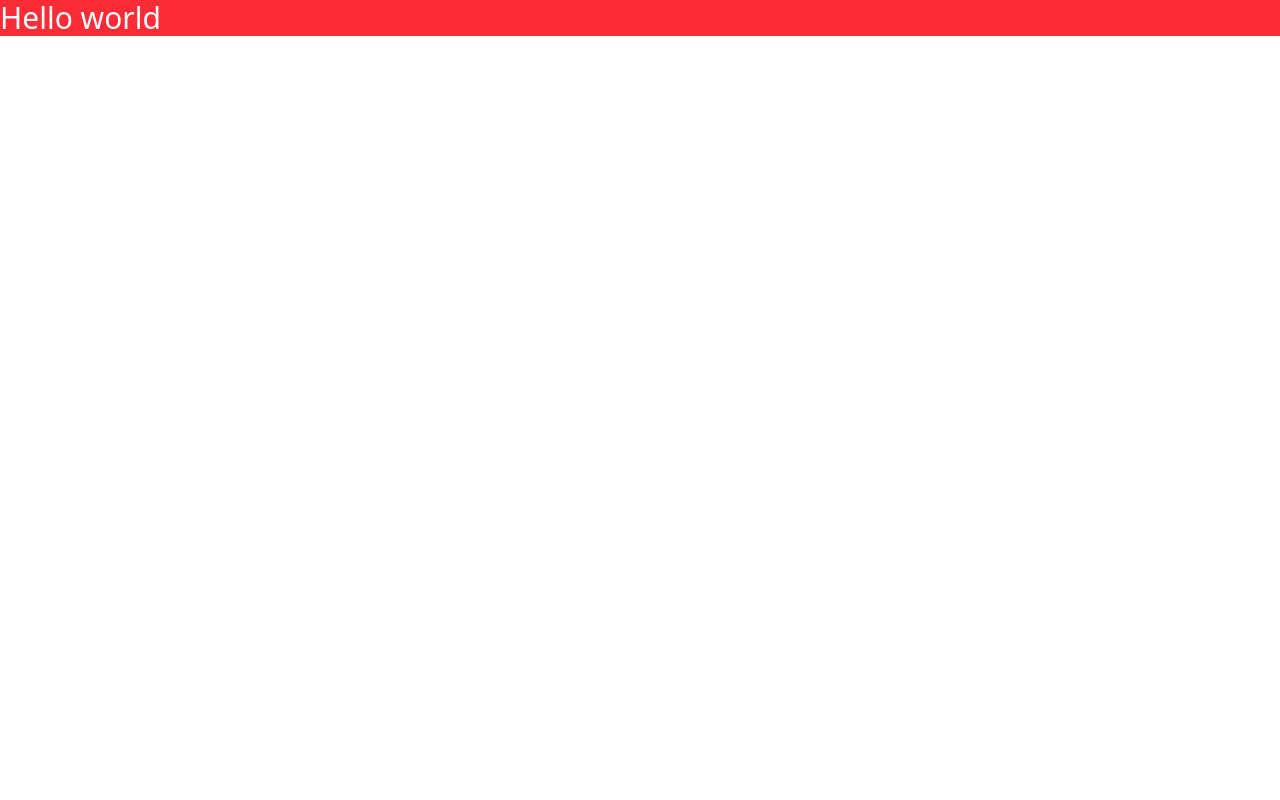
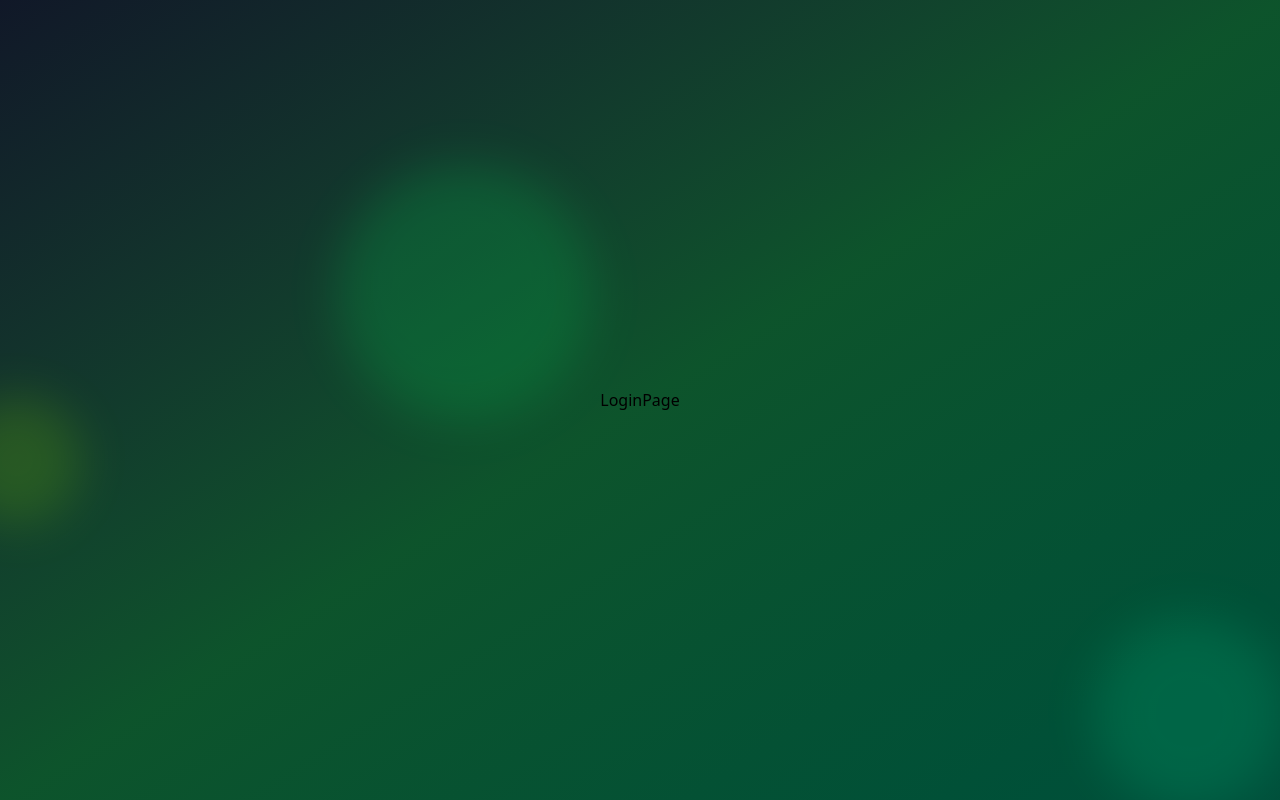
Before and after one commit to 0xGajendra/MERN-AUTH, a React (Vite) app in the folder frontend/: page /login in a window 1280 px wide. Built offline with nearby package versions, Linux system fonts and the light colour scheme.

Commit message:
frontend-setup-complete

```diff
--- a/frontend/package.json
+++ b/frontend/package.json
@@ -11,6 +11,7 @@
   },
   "dependencies": {
     "@tailwindcss/vite": "^4.1.3",
+    "motion": "^12.6.5",
     "react": "^19.0.0",
     "react-dom": "^19.0.0",
     "react-router": "^7.5.0",
--- a/frontend/src/App.jsx
+++ b/frontend/src/App.jsx
@@ -1,12 +1,39 @@
-
+import FloatingShape from "./components/FloatingShape"
+import {Route, Routes} from "react-router"
+import SignUpPage from "./pages/SignUpPage"
+import LoginPage from "./pages/LoginPage"
 function App() {
 
   return (
-    <>
-    <div className="text-3xl text-white bg-red-500">
-      Hello world
+    <div className="min-h-screen bg-gradient-to-br from-gray-900 via-green-900 to-emerald-900 flex items-center justify-center relative overflow-hidden">
+      <FloatingShape
+        color="bg-green-500"
+        size="w-64 h-64"
+        top="-5%"
+        left="10%"
+        delay={0}
+      />
+      <FloatingShape
+        color="bg-emerald-500"
+        size="w-48 h-48"
+        top="70%"
+        left="80%"
+        delay={5}
+      />
+      <FloatingShape
+        color="bg-lime-500"
+        size="w-32 h-32"
+        top="40%"
+        left="-10%"
+        delay={2}
+      />
+      <Routes>
+        <Route path='/' element={"Home"}/>
+        <Route path="/signup" element={<SignUpPage/>}/>
+        <Route path="/login" element={<LoginPage/>}/>
+        <Route/>
+      </Routes>
     </div>
-    </>
   )
 }
 
--- /dev/null
+++ b/frontend/src/components/FloatingShape.jsx
@@ -0,0 +1,25 @@
+import React from 'react'
+import { motion } from "motion/react"
+const FloatingShape = ({color, size, top, left, delay}) => {
+  return (
+    <motion.div
+    className={`absolute rounded-full ${color} ${size} opacity-20 blur-xl`}
+    style={{top, left}}
+    animate={{
+        y:["0%", "100%", "0%"],
+        x:["9%", "100%", "0%"],
+        rotate: [0, 360],
+    }}
+
+    transition={{
+        duration: 20,
+        ease: "linear",
+        repeat: Infinity,
+        delay: delay
+    }}
+    aria-hidden='true' //not accessable by screen readers
+    />
+  )
+}
+
+export default FloatingShape
--- /dev/null
+++ b/frontend/src/pages/LoginPage.jsx
@@ -0,0 +1,11 @@
+import React from 'react'
+
+const LoginPage = () => {
+  return (
+    <div>
+      LoginPage
+    </div>
+  )
+}
+
+export default LoginPage
--- /dev/null
+++ b/frontend/src/pages/SignUpPage.jsx
@@ -0,0 +1,11 @@
+import React from 'react'
+
+const SignUpPage = () => {
+  return (
+    <div>
+      SignUpPage
+    </div>
+  )
+}
+
+export default SignUpPage
```
Also changed, not shown: 1 other file (tests, documents, lock files or other folders).
